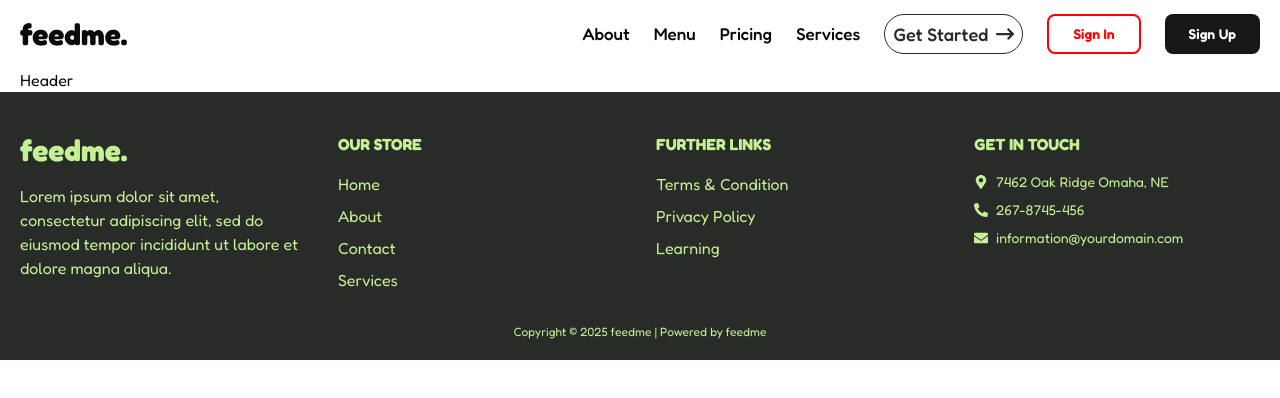
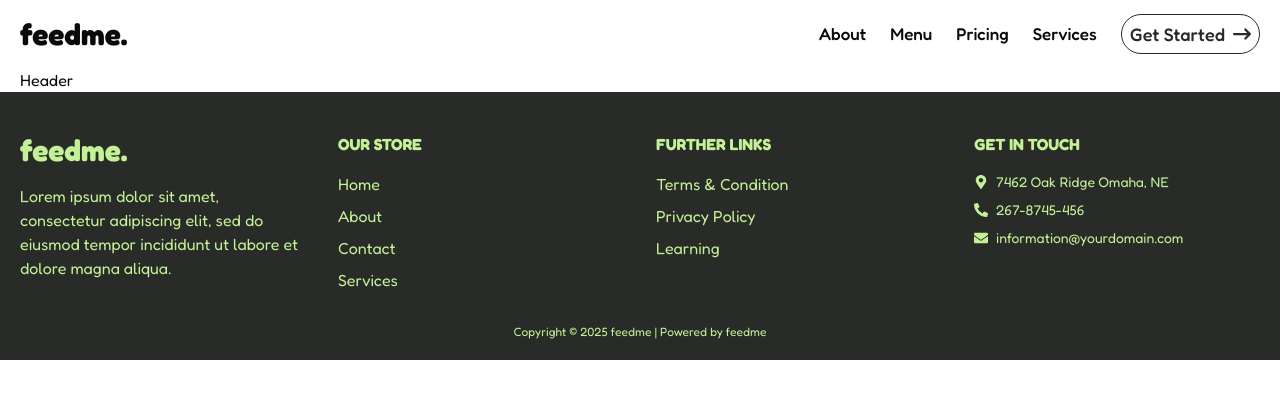
Before and after one commit to smhasanjamil/feedme, a Next.js app: page / in a window 1280 px wide. Shown: the top 398 px of the page. Built offline with nearby package versions, Linux system fonts and the light colour scheme.

Commit message:
added navbar new design for large devices

```diff
--- a/components/ui/navbar.tsx
+++ b/components/ui/navbar.tsx
@@ -14,8 +14,12 @@ import {
   DropdownMenuTrigger,
 } from "./dropdown-menu";
 import { FaArrowRightLong } from "react-icons/fa6";
-import { CgLogIn } from "react-icons/cg";
-import { MdOutlineAppRegistration } from "react-icons/md";
+import { CgLogIn, CgLogOut } from "react-icons/cg";
+import {
+  MdOutlineAccountCircle,
+  MdOutlineAppRegistration,
+} from "react-icons/md";
+import { TbLayoutDashboard } from "react-icons/tb";
 
 const Navbar = () => {
   const user = useAppSelector(currentUser);
@@ -36,9 +40,6 @@ const Navbar = () => {
     router.refresh();
     setIsMenuOpen(false);
   };
-
-  const primaryButtonClasses = `${buttonVariants({ variant: "default" })} bg-[#FF0000] hover:bg-[#CC0000] text-white h-10 rounded-full px-6 text-sm font-semibold transition-colors`;
-  const secondaryButtonClasses = `${buttonVariants({ variant: "outline" })} border-2 border-[#FF0000] text-[#FF0000] hover:bg-[#FF0000] hover:text-white h-10 rounded-full px-6 text-sm font-semibold transition-colors`;
 
   // Only render auth-dependent content after mounting to prevent hydration mismatch
   if (!mounted) {
@@ -101,11 +102,33 @@ const Navbar = () => {
             })}
 
             <DropdownMenu>
-              <DropdownMenuTrigger className="text-feed-black border-feed-black hover:bg-feed-lime flex h-10 cursor-pointer items-center gap-2 rounded-full border-[1.9px] bg-transparent px-2 text-lg font-medium caret-neutral-50 outline-0 duration-300">
-                Get Started <FaArrowRightLong />
+              <DropdownMenuTrigger className="text-feed-black border-feed-black hover:bg-feed-lime flex h-10 cursor-pointer items-center gap-1 rounded-full border-[1.9px] bg-transparent px-2 text-lg font-medium caret-neutral-50 outline-0 duration-300">
+                {user ? (
+                  <>
+                    <MdOutlineAccountCircle className="size-5" />
+                    <span>Account</span>
+                  </>
+                ) : (
+                  <>
+                    <span>Get Started</span>{" "}
+                    <FaArrowRightLong className="ml-1" />
+                  </>
+                )}
               </DropdownMenuTrigger>
               <DropdownMenuContent className="border-feed-black w-fit space-y-1 rounded-2xl border">
                 <DropdownMenuItem className="bg-feed-lime/50 hover:!bg-feed-jungle group w-ful h-9 rounded-[11px] text-lg font-medium duration-300">
+                  {user ? (
+                    <>
+                      <TbLayoutDashboard className="text-feed-jungle group-hover:text-feed-lime size-5.5" />
+                      <Link
+                        href="/dashboard"
+                        className="text-feed-jungle group-hover:text-feed-lime"
+                      >
+                        Dashboard
+                      </Link>
+                    </>
+                  ) : (
+                    <>
                       <CgLogIn className="text-feed-jungle group-hover:text-feed-lime size-5.5" />
                       <Link
                         href="/login"
@@ -113,41 +136,28 @@ const Navbar = () => {
                       >
                         Sign In
                       </Link>
+                    </>
+                  )}
                 </DropdownMenuItem>
                 <DropdownMenuItem className="bg-feed-jungle hover:!bg-feed-black w-ful h-9 rounded-[11px] text-lg font-medium duration-300">
+                  {user ? (
+                    <>
+                      <CgLogOut className="text-feed-lime size-5.5" />
+                      <span onClick={handleLogout} className="text-feed-lime">
+                        Sign Out
+                      </span>
+                    </>
+                  ) : (
+                    <>
                       <MdOutlineAppRegistration className="text-feed-lime size-5.5" />
                       <Link href="/register" className="text-feed-lime">
                         Sign Up
                       </Link>
+                    </>
+                  )}
                 </DropdownMenuItem>
               </DropdownMenuContent>
             </DropdownMenu>
-
-            {user ? (
-              <>
-                <Link
-                  href="/dashboard"
-                  className="rounded-md px-3 py-2 text-sm font-medium text-gray-700 hover:text-[#FF0000]"
-                >
-                  Dashboard
-                </Link>
-                <button
-                  onClick={handleLogout}
-                  className={secondaryButtonClasses}
-                >
-                  Sign Out
-                </button>
-              </>
-            ) : (
-              <>
-                <Link href="/login" className={secondaryButtonClasses}>
-                  Sign In
-                </Link>
-                <Link href="/register" className={primaryButtonClasses}>
-                  Sign Up
-                </Link>
-              </>
-            )}
           </div>
 
           {/* Mobile menu button */}
```
Lines whose indentation alone changed are shown as unchanged.
